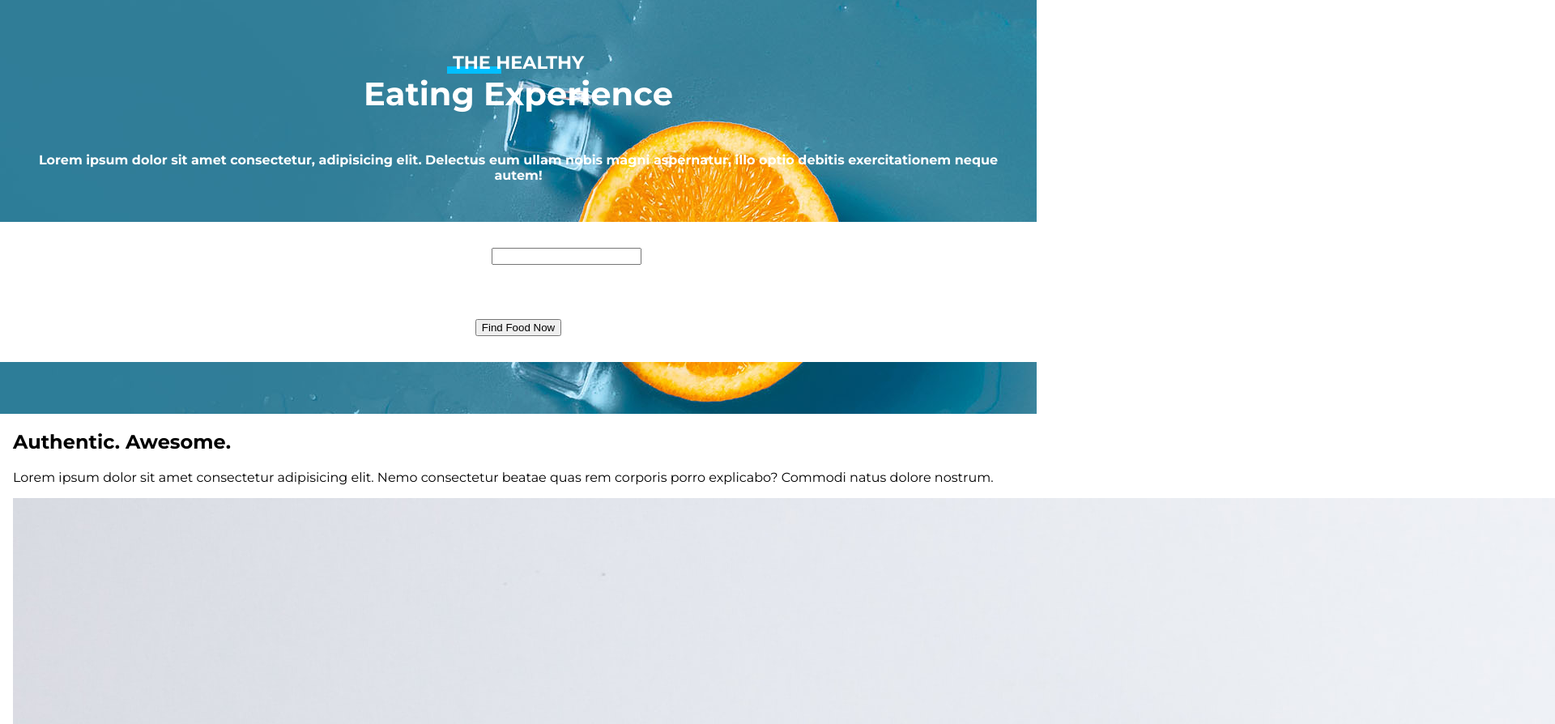
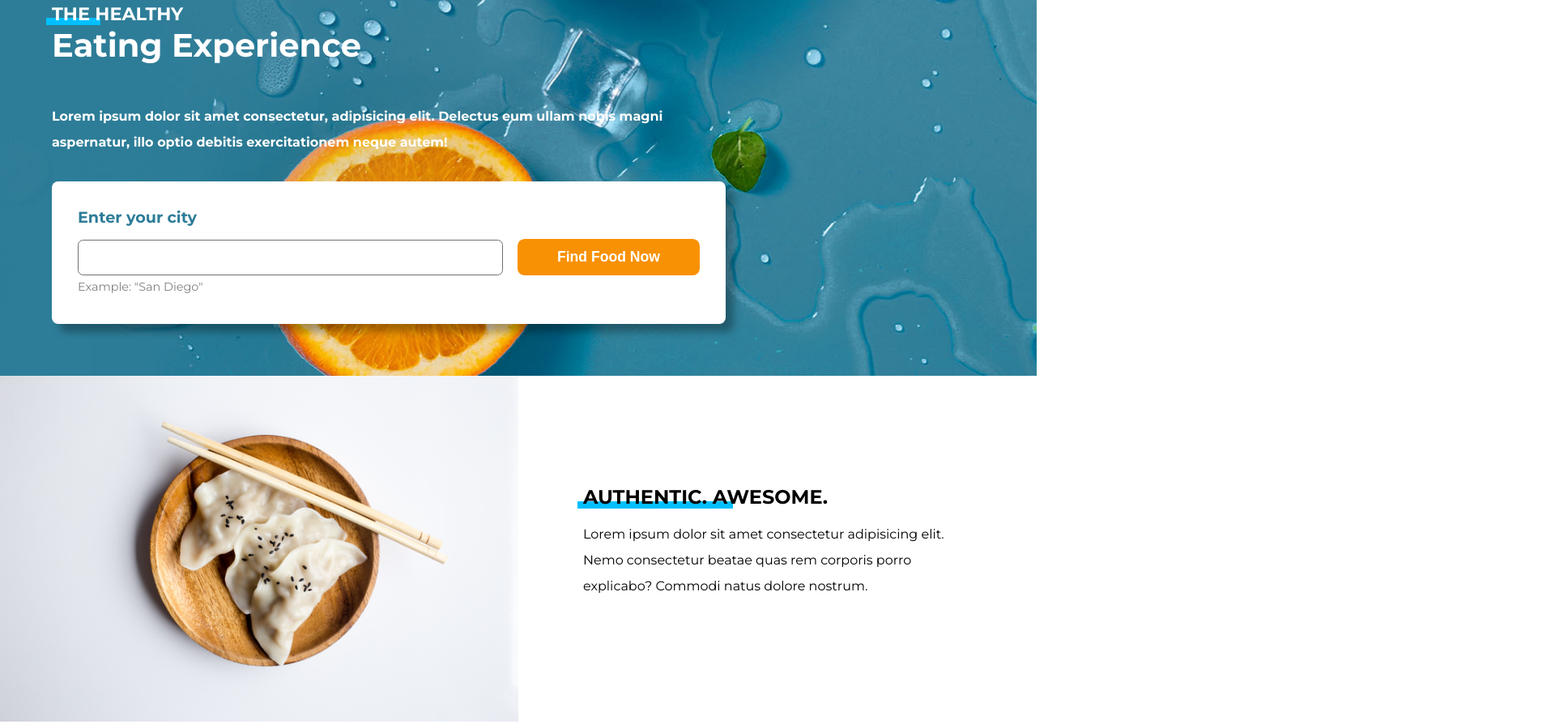
Before and after one commit to justbycris/TheHealthyFood, a plain HTML site: page index.html in a window 1280 px wide. Shown: the part 133-1027 px from the top of the page at 81% size, 1920 px wide, since content can reach past the window. Drawn offline with Linux system fonts and the light colour scheme.

Commit message:
Update stylesheet.css

```diff
--- a/css/stylesheet.css
+++ b/css/stylesheet.css
@@ -1,4 +1,10 @@
 @import url('https://fonts.googleapis.com/css2?family=Montserrat:wght@400;700&display=swap');
+    /* Custom Properties */
+
+     :root {
+        --leading: 2em;
+    }
+
     body {
         font-family: 'Montserrat', sans-serif;
         margin: 0px;
@@ -6,6 +12,7 @@ body {
 
     .hero-bg {
         background: #307D99 url('../images/bg.jpg');
+        background-position: 12% 83%;
         color: white;
         text-align: center;
         padding-bottom: 4em;
@@ -60,3 +67,187 @@ h1 span::before {
         margin: 2em -1em 0;
         padding: 2em;
     }
+
+    label {
+        color: #2D7D98;
+        font-weight: bold;
+        display: block;
+        margin-bottom: 1em;
+        font-size: 1.2em;
+    }
+
+    input[type=text] {
+        border: 1px solid #707070;
+        width: 100%;
+        padding: 1em;
+        box-sizing: border-box;
+        border-radius: .5em;
+        margin-top: 1.2em;
+    }
+
+    .form-container p {
+        color: gray;
+        margin-bottom: 1.5em;
+        font-weight: normal;
+        font-size: .9em;
+        margin-top: .3em;
+    }
+
+    input[type=button] {
+        background-color: #F89104;
+        border: none;
+        width: 100%;
+        color: white;
+        font-weight: bold;
+        padding: 1em 0;
+        border-radius: .5em;
+        font-size: 1.3em;
+        cursor: pointer;
+    }
+
+    input[type=button]:hover {
+        background-color: #e98801;
+    }
+
+    .authentic {
+        margin: 0;
+    }
+
+    .right-col {
+        text-align: center;
+        margin: 3em 1em;
+    }
+
+    h2 {
+        text-transform: uppercase;
+        position: relative;
+    }
+
+    h2::before {
+        content: "";
+        position: absolute;
+        width: 8em;
+        background: #00BFFF;
+        height: .4em;
+        bottom: 0;
+        z-index: -1;
+        margin-left: -.3em;
+    }
+
+    img {
+        width: 100%;
+    }
+
+    p {
+        line-height: var(--leading);
+    }
+
+    .overlay {
+        position: absolute;
+        height: 100vh;
+        width: 100%;
+        background: rgb(0, 0, 0, .9);
+        z-index: 1;
+        place-content: center;
+        color: white;
+        display: none;
+        opacity: 0;
+    }
+
+    .animate-overlay {
+        animation: overlay 3s forwards;
+    }
+
+    @media (min-width: 730px) {
+        section {
+            margin: 0 4em;
+        }
+        .form-container {
+            margin: 2em -4em 0;
+        }
+    }
+
+    @media (min-width: 930px) {
+        .hero-bg {
+            text-align: left;
+        }
+        .hero-bg p {
+            margin: 0 0 3em;
+        }
+        .hero-bg section {
+            width: 65%;
+        }
+        .form-container {
+            margin: 2em 0 0;
+            padding: 2em;
+            border-radius: .5em;
+            box-shadow: 10px 10px 10px rgba(0, 0, 0, .3);
+        }
+        form {
+            display: flex;
+        }
+        .form-left {
+            width: 70%;
+        }
+        label {
+            margin: 0;
+        }
+        input[type=button] {
+            height: fit-content;
+            font-size: 1.1em;
+            margin-left: 1em;
+            margin-top: 2.2em;
+            padding: .7em 0;
+            width: 30%;
+        }
+        .hero-bg p {
+            margin-bottom: 0;
+        }
+        section.authentic {
+            display: grid;
+            grid-template-columns: repeat(2, 50%);
+            grid-template-areas: "bowl content";
+        }
+        .right-col {
+            grid-area: content;
+            padding: 0 10%;
+            text-align: left;
+            align-self: center;
+        }
+        img {
+            grid-area: bowl;
+        }
+        h2 {
+            margin: 0;
+        }
+    }
+
+    .top {
+        animation: fadeIn 2s forwards;
+    }
+
+    @keyframes fadeIn {
+        from {
+            opacity: 0;
+            transform: translateY(-2em);
+        }
+        to {
+            opacity: 1;
+            transform: translateY(0);
+        }
+    }
+
+    @keyframes overlay {
+        0% {
+            opacity: 0;
+        }
+        30% {
+            opacity: 1;
+        }
+        70% {
+            opacity: 1;
+        }
+        100% {
+            opacity: 0;
+        }
+    }
```
Lines whose indentation alone changed are shown as unchanged.
